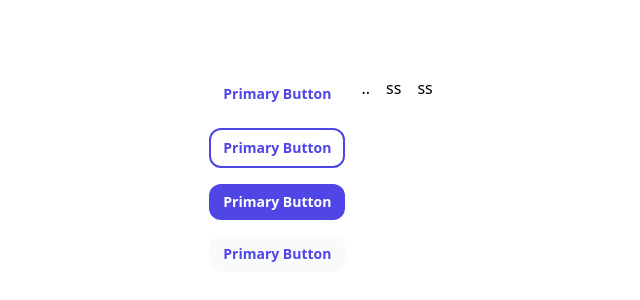
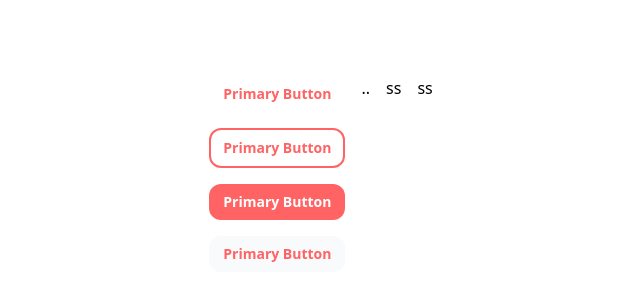
Before and after one commit to HopplaGe/hoppla-ui, a React (Vite) app: page / in a window 1280 px wide. Shown: the part 226-526 px from the top of the page, without its empty margins (319-959 px from the left). Built offline with nearby package versions, Linux system fonts and the light colour scheme.

Commit message:
Update primary color in tailwind.config.js

```diff
--- a/tailwind.config.js
+++ b/tailwind.config.js
@@ -1,22 +1,20 @@
 /** @type {import('tailwindcss').Config} */
-
-const { colors } = require("tailwindcss/defaultTheme");
 
 export default {
   content: ["./src/**/*.{js,ts,jsx,tsx}"],
   theme: {
     extend: {
       colors: {
+        primary: {
+          DEFAULT: "#FF6363",
+          foreground: "#ffffff",
+          hover: "#FF7D7D",
+        },
         // primary: {
-        //   DEFAULT: "#FF6363",
+        //   DEFAULT: "#4F46E5",
         //   foreground: "#ffffff",
-        //   hover: "#FF7D7D",
+        //   hover: "#6B66E5",
         // },
-        primary: {
-          DEFAULT: "#4F46E5",
-          foreground: "#ffffff",
-          hover: "#6B66E5",
-        },
         secondary: {
           DEFAULT: "#4B5563",
           foreground: "#ffffff",
```
